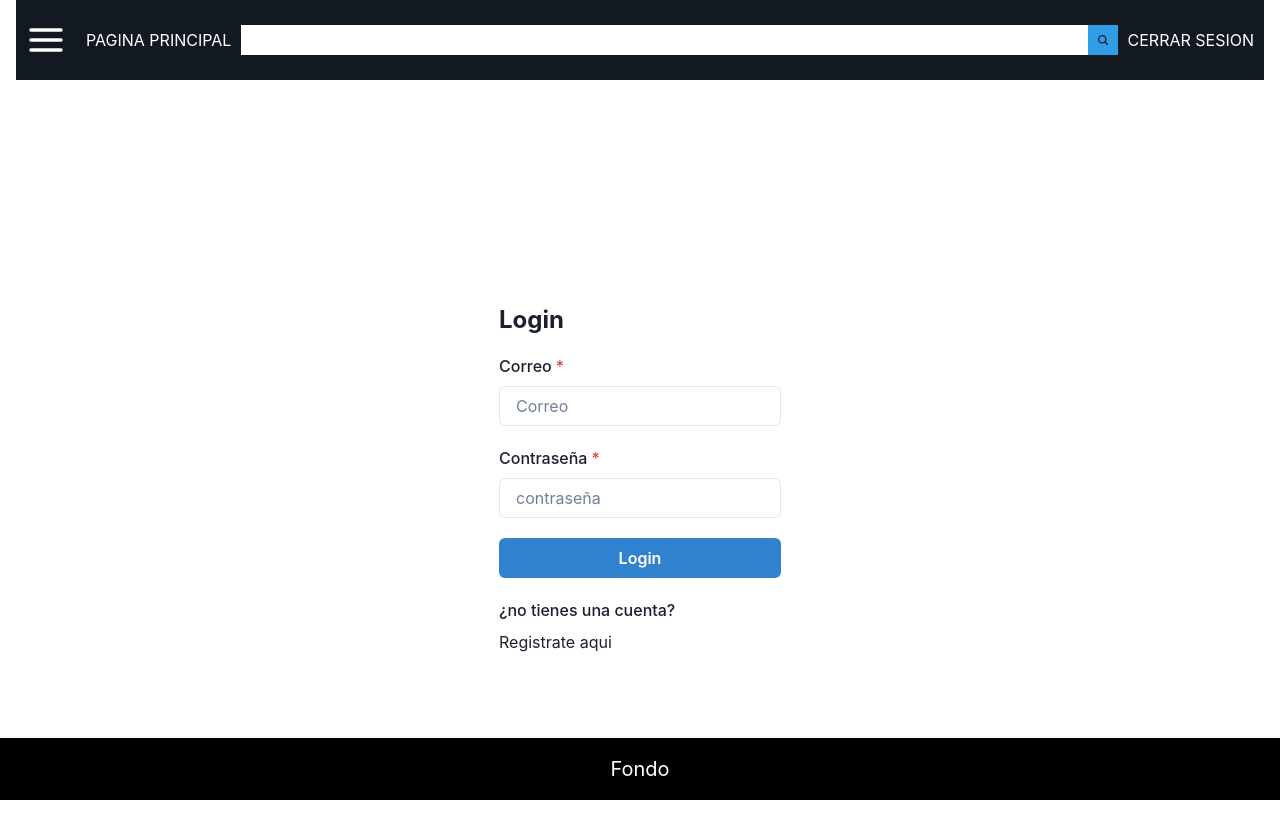
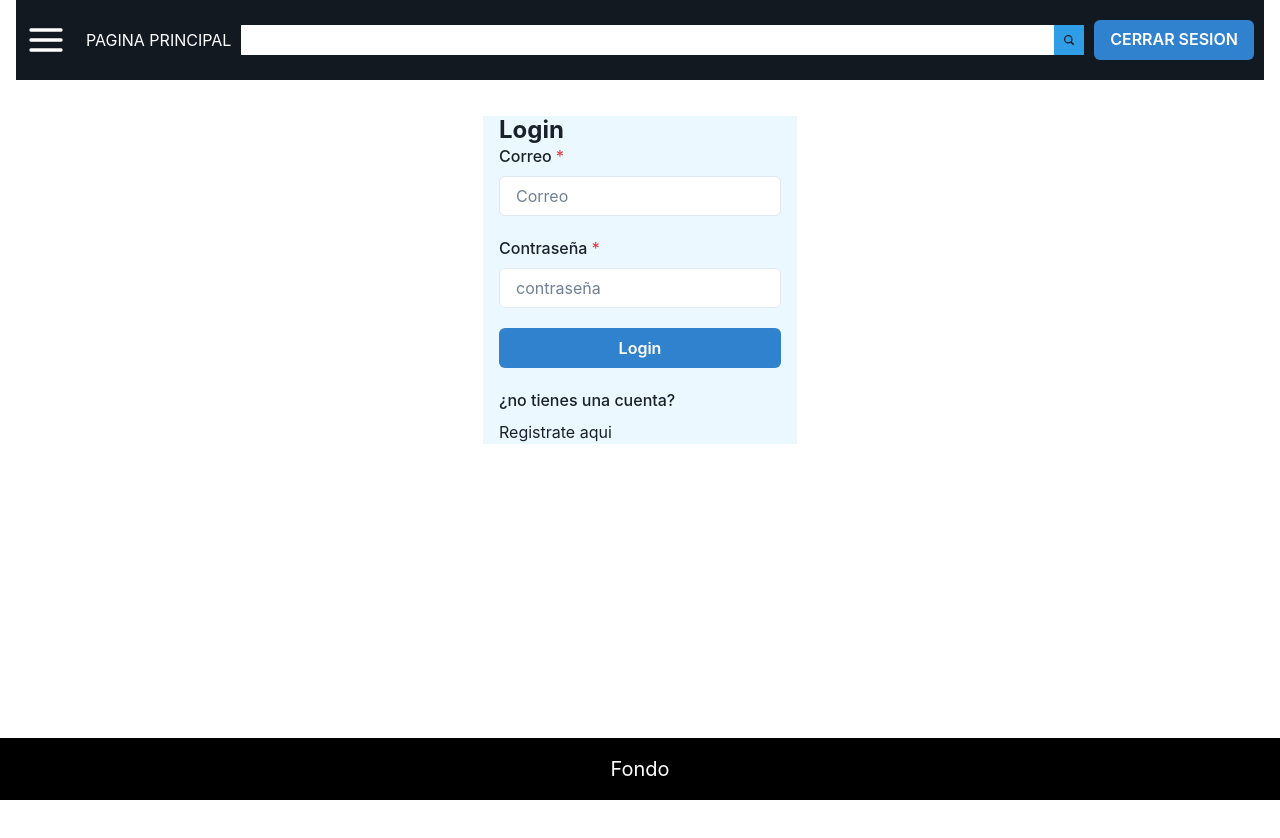
Before and after one commit to Oseas1995/emart, a React (Vite) app: page /login in a window 1280 px wide. Shown: the top 838 px of the page. After the commit the page ends 800 px from the top, so only its background shows below. Built offline with nearby package versions, Linux system fonts and the light colour scheme.

Commit message:
Button Casi Funciona

```diff
--- a/src/componentes/Cabecera.jsx
+++ b/src/componentes/Cabecera.jsx
@@ -1,14 +1,13 @@
-import React from 'react'
 import { Link } from 'react-router-dom'
 import "./Cabecera.css"
 import { HamburgerIcon, Search2Icon } from '@chakra-ui/icons'
 import { supabase } from '../api/config'
-import { useState } from "react"
-
+import {Button} from '@chakra-ui/react'
+import { React,useState } from "react"
 
 function Cabecera() {
-    const [ cargando, setCargando]= useState(false);
-    const sesion =supabase.auth.getSession()
+
+    const [sesion,setSesion] = useState (supabase.auth.getSession() ? true : false);
     console.log(sesion);
     return (
         <div className='header'>
@@ -32,14 +31,21 @@ function Cabecera() {
 
             <div className='header_text'>
                 {sesion ? (
-                    <Link to='/' onClick={()=> supabase.auth.signOut()}>
-                        CERRAR SESION
-                    </Link>
+                    <Button colorScheme='blue'>
+                        <Link to='/login' onClick={ ()=> {
+                            setSesion(false);
+                            supabase.auth.signOut();
+                            }}>
+                            CERRAR SESION
+                        </Link>
+                    </Button>
                 ) : (
-                    <Link to='/login'>
-                        INICIAR SESION
-                    </Link>
-
+                    <Button colorScheme='blue' >
+                        <Link to='/home' onClick={ ()=>
+                        setSesion(true)}>
+                            INICIAR SESION
+                        </Link>
+                    </Button>
                 )}
             </div>
         </div>
--- a/src/componentes/Login.jsx
+++ b/src/componentes/Login.jsx
@@ -1,8 +1,17 @@
-import { FormControl, FormLabel, Grid, Heading, Input, Stack, Button } from '@chakra-ui/react'
+import {
+    FormControl,
+    FormLabel,
+    Grid,
+    Heading,
+    Input,
+    Stack,
+    Button,
+    Container
+} from '@chakra-ui/react'
 import useForm from '../hooks/useForm'
-import { useEffect, useState} from "react"
+import { useEffect, useState } from "react"
 import { obtenerUsuario } from '../servicios/auth'
-import { Link,useNavigate } from 'react-router-dom'
+import { Link, useNavigate } from 'react-router-dom'
 import { supabase } from '../api/config'
 
 
@@ -25,38 +34,40 @@ const Login = () => {
             alert('ocurrio un error vuelva a probar con los datos correctos')
         } else {
             alert('bienvenido')
+            navigate('/');
         }
     };
 
-    useEffect(()=>{
-        if(!supabase.auth.getSession()){
+    useEffect(() => {
+        if (!supabase.auth.getSession()) {
             navigate('/');
         }
-    },[navigate]);
+    }, [navigate]);
 
 
 
     return (
         <>
-            <Grid h='100%' placeContent="center" w='auto'>
-                <Heading fontSize='2xl' mb='20px'>Login</Heading>
-                <form>
+            <Grid height="50%" placeContent="center">
+                <Container background="blue.50" alignItems="center" placeContent="center">
+                    <Heading  placeContent="center" alignItems="center" fontSize='2xl' >Login</Heading>
+
                     <Stack spacing={5}>
                         <FormControl id='email' isRequired>
                             <FormLabel>Correo</FormLabel>
-                            <Input type='email' name='email' placeholder='Correo' value={email} onChange={handleInputChange} />
+                            <Input background="whiteAlpha.20" type='email' name='email' placeholder='Correo' value={email} onChange={handleInputChange} />
                         </FormControl>
                         <FormControl id='password' isRequired>
                             <FormLabel>Contraseña</FormLabel>
-                            <Input type='password' name='password' placeholder='contraseña' value={password} onChange={handleInputChange} />
+                            <Input background="whiteAlpha.20" type='password' name='password' placeholder='contraseña' value={password} onChange={handleInputChange} />
                         </FormControl>
                         <Button type='submit' colorScheme='blue' onClick={handleSubmit}>Login</Button>
                         <FormControl id='registro'>
                             <FormLabel>¿no tienes una cuenta?</FormLabel>
-                            <Link to='/registro'><p color='red'>Registrate aqui</p></Link>
+                            <Link to='/registro'><p background='red'>Registrate aqui</p></Link>
                         </FormControl>
                     </Stack>
-                </form>
+                </Container>
             </Grid>
         </>
     )
--- a/src/componentes/Registro.jsx
+++ b/src/componentes/Registro.jsx
@@ -6,6 +6,7 @@ import {
     ModalFooter,
     ModalBody,
     useDisclosure,
+    Container
 
 } from '@chakra-ui/react'
 import useForm from '../hooks/useForm'
@@ -25,13 +26,13 @@ const initialState = {
 }
 
 const Registro = () => {
-    const sesion =supabase.auth.getSession()
+    const sesion = supabase.auth.getSession()
     console.log(sesion);
     const { isOpen, onOpen, onClose } = useDisclosure()
     const { formularioRegistro, handleInputChange } = useForm(initialState)
     const { nombre, apellido, email, password, phone } = formularioRegistro
     const [agree, setAgree] = useState(false);
-
+    const [confirmPassword, setConfirmPassword] = useState("");
     const checkboxHandler = async () => {
         setAgree(!agree);
     }
@@ -51,9 +52,18 @@ const Registro = () => {
                 es_admin: admin
             }
             await actualizarUsuario(data)
+            alert("Acabas de registrarte")
         }
     }
+    const validar = (e) => {
+        setConfirmPassword(e.target.value);
+        if (password != confirmPassword) {
 
+        } else {
+
+        }
+
+    }
 
     return (
         <>
@@ -77,51 +87,62 @@ const Registro = () => {
                     </ModalFooter>
                 </ModalContent>
             </Modal>
-            <Grid h='100%' placeContent='center' w='auto'>
+            <Container backgroundColor={"blue.50"}>
+                <Grid height="100%" placeContent='center'>
                     <Heading fontSize='2xl' mb='20px'>Registro</Heading>
                     <form onSubmit={handleSubmit}>
                         <Grid templateColumns='repeat(2, 1fr)' gap={4}>
                             <FormControl id='nombre' isRequired>
                                 <FormLabel>Nombre</FormLabel>
-                            <Input type='texto' name='nombre' placeholder='Nombre' value={nombre} onChange={handleInputChange} />
+                                <Input background="whiteAlpha.20" type='texto' name='nombre' placeholder='Nombre' value={nombre} onChange={handleInputChange} />
                             </FormControl>
                             <FormControl id='apellido' isRequired>
                                 <FormLabel>Apellido</FormLabel>
-                            <Input type='texto' name='apellido' placeholder='Apellido' value={apellido} onChange={handleInputChange} />
+                                <Input background="whiteAlpha.20" type='texto' name='apellido' placeholder='Apellido' value={apellido} onChange={handleInputChange} />
                             </FormControl>
                         </Grid>
                         <Stack spacing={6}>
                             <FormControl id='email' isRequired>
                                 <FormLabel>Correo</FormLabel>
-                            <Input type='email' name='email' placeholder='Correo' value={email} onChange={handleInputChange} />
+                                <Input background="whiteAlpha.20" type='email' name='email' placeholder='Correo' value={email} onChange={handleInputChange} />
                             </FormControl>
                             <FormControl id='password' isRequired>
                                 <FormLabel>Contraseña</FormLabel>
-                            <Input type='password' name='password' placeholder='contraseña' value={password} onChange={handleInputChange} />
+                                <Input background="whiteAlpha.20" type='password' name='password' placeholder='contraseña' value={password} onChange={handleInputChange} />
                             </FormControl>
                             <FormControl id='confirmarContraseña' isRequired>
                                 <FormLabel>Confirmar Contraseña</FormLabel>
-                            <Input type='password' name='confirmarContraseña' placeholder='Confirmar Contraseña' />
+                                <Input
+                                    background="whiteAlpha.20"
+                                    type='password'
+                                    name='confirmarContraseña'
+                                    value={confirmPassword}
+                                    pattern={password}
+                                    onChange={(e) => validar(e)}
+                                    placeholder='Confirmar Contraseña'
+                                    required true
+                                />
                             </FormControl>
                             <FormControl id='phone' isRequired>
                                 <FormLabel>Telefono</FormLabel>
-                            <Input type='texto' name='phone' placeholder='telefono' value={phone} onChange={handleInputChange} />
+                                <Input background="whiteAlpha.20" type='texto' name='phone' placeholder='telefono' value={phone} onChange={handleInputChange} />
                             </FormControl>
                             {/*aqui esta el Check de acuerdo a los Tos*/}
                             <FormControl>
                                 <HStack>
-                                <Checkbox id="box" onChange={checkboxHandler}></Checkbox>
-                                <FormLabel>Estoy de acuerdo con los <a hrf="#" onClick={onOpen}>Terminos y condiciones</a></FormLabel>
+                                    <Checkbox borderColor="blackAlpha.500" id="box" onChange={checkboxHandler}></Checkbox>
+                                    <FormLabel >Estoy de acuerdo con los <a hrf="#" onClick={onOpen}>Terminos y condiciones</a></FormLabel>
                                 </HStack>
                             </FormControl>
                             <FormControl id='identificar' placeContent='center'>
                                 <FormLabel>¿Ya estas Registrado?</FormLabel>
-                            <Link to="/login"><a>Iniciar Sesion</a></Link>
+                                <FormLabel textColor="blue.600"><Link to="/login"><a>Iniciar Sesion</a></Link></FormLabel>
                             </FormControl>
                             <Button isDisabled={!agree} type='submit' colorScheme='blue'>Registrar</Button>
                         </Stack>
                     </form>
                 </Grid>
+            </Container>
         </>
     )
 }
```
Lines whose indentation alone changed are shown as unchanged.
